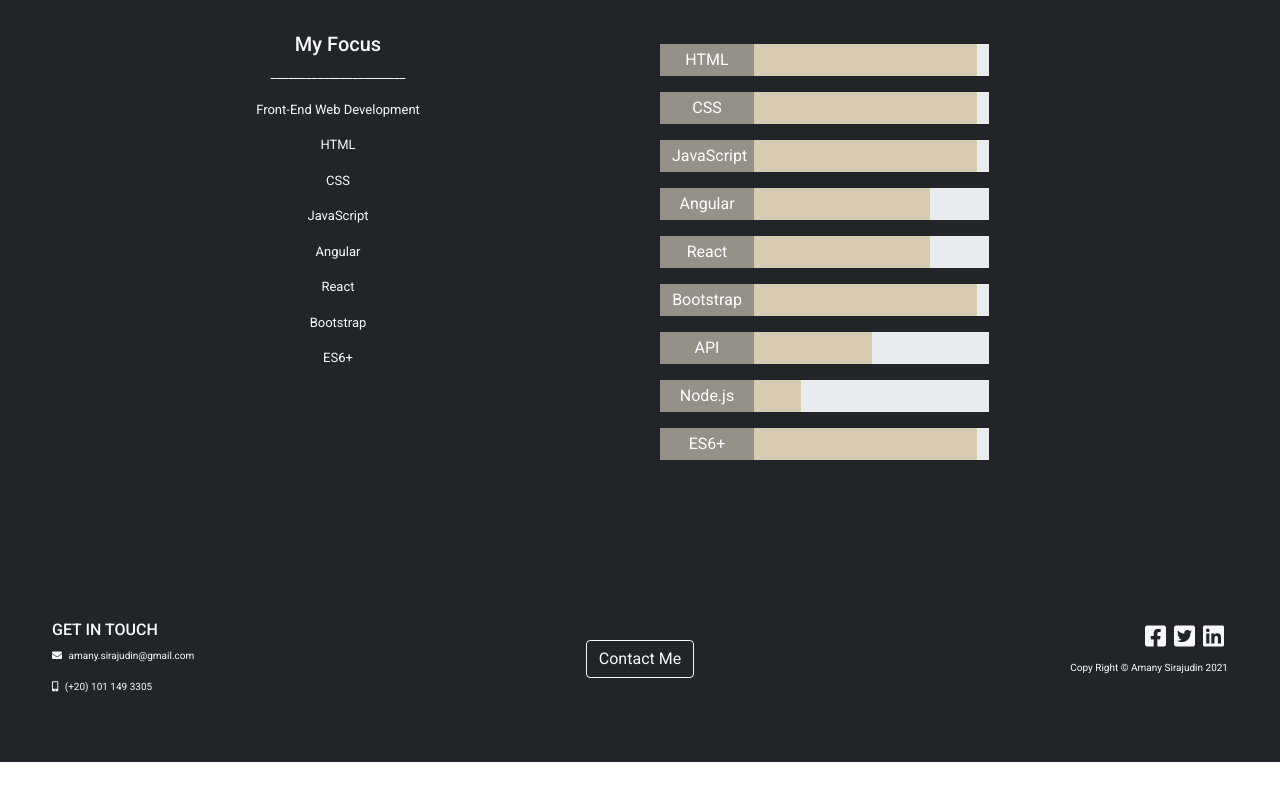
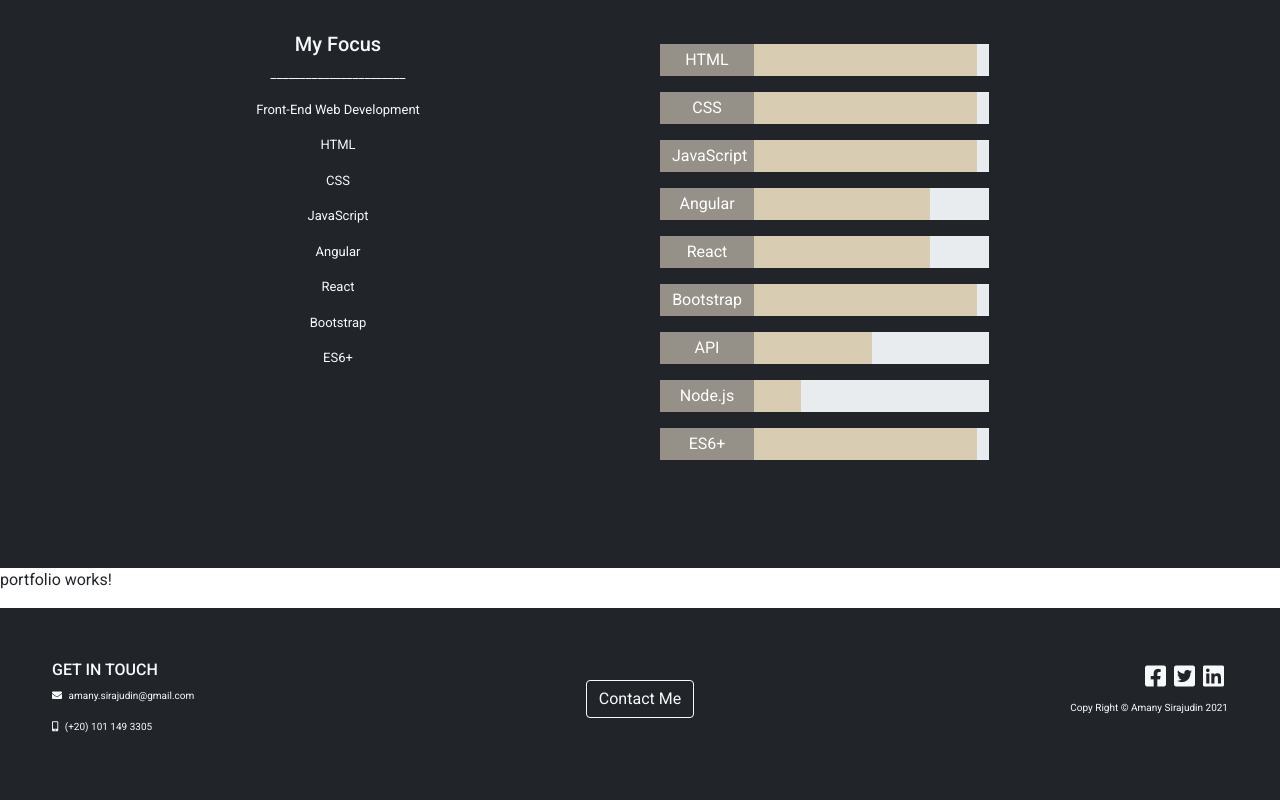
Before and after one commit to AmanySirajAl-Din/Angular_ITI_Lab1, an Angular app: page / in a window 1280 px wide. Shown: the part 734-1534 px from the top of the page. Before the commit the page ends 1496 px from the top, so only its background shows below. Built offline with nearby package versions, Linux system fonts and the light colour scheme.

Commit message:
Add portfolio component

```diff
--- a/src/app/app.component.html
+++ b/src/app/app.component.html
@@ -2,5 +2,6 @@
 
 <app-about></app-about>
 <app-skills></app-skills>
+<app-portfolio></app-portfolio>
 
 <app-footer></app-footer>
--- a/src/app/app.module.ts
+++ b/src/app/app.module.ts
@@ -9,6 +9,7 @@
 import { AboutComponent } from './about/about.component';
 import { SkillsComponent } from './skills/skills.component';
 import { FormsModule } from '@angular/forms';
+import { PortfolioComponent } from './portfolio/portfolio.component';
 
 
 @NgModule({
@@ -18,7 +19,8 @@
     HeaderComponent,
     ContactBtnComponent,
     AboutComponent,
-    SkillsComponent
+    SkillsComponent,
+    PortfolioComponent
   ],
   imports: [
     BrowserModule,
--- /dev/null
+++ b/src/app/portfolio/portfolio.component.html
@@ -0,0 +1 @@
+<p>portfolio works!</p>
--- /dev/null
+++ b/src/app/portfolio/portfolio.component.ts
@@ -0,0 +1,15 @@
+import { Component, OnInit } from '@angular/core';
+
+@Component({
+  selector: 'app-portfolio',
+  templateUrl: './portfolio.component.html',
+  styleUrls: ['./portfolio.component.css']
+})
+export class PortfolioComponent implements OnInit {
+
+  constructor() { }
+
+  ngOnInit(): void {
+  }
+
+}
```
Also changed, not shown: src/app/portfolio/portfolio.component.css (added), 1 other file (tests, documents, lock files or other folders).
